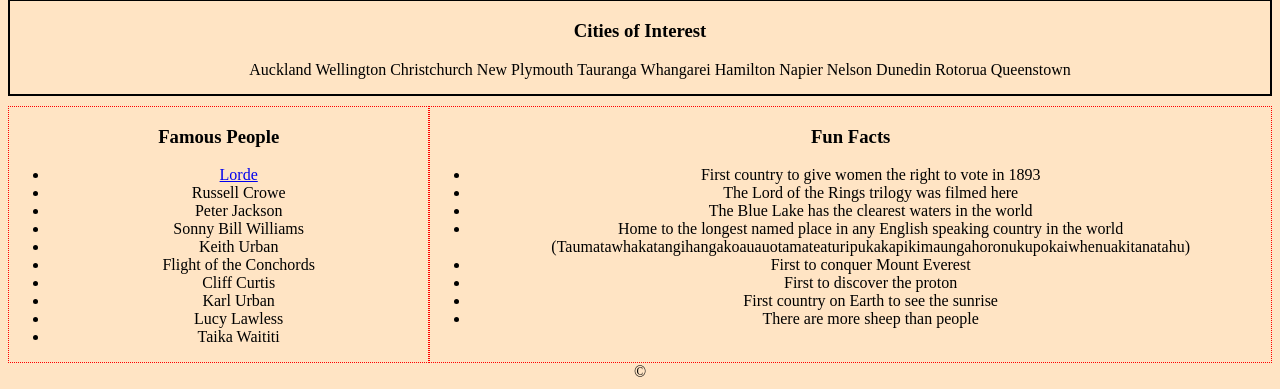
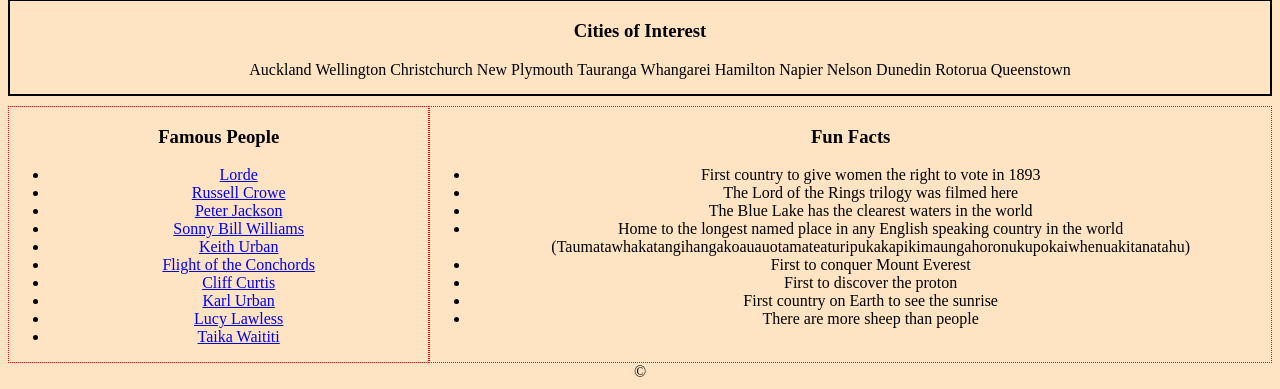
Before and after one commit to BlackTousen/Hello-World, a plain HTML site: page newzealand.html in a window 1280 px wide. Shown: the part 1402-1791 px from the top of the page. Drawn offline with Linux system fonts and the light colour scheme.

Commit message:
fixed anchor tags

```diff
--- a/newzealand.html
+++ b/newzealand.html
@@ -104,15 +104,15 @@
                 <h3>Famous People</h3>
                 <ul>
                     <li><a href="https://en.wikipedia.org/wiki/Lorde">Lorde</a></li>
-                    <li><a href="https://en.wikipedia.org/wiki/Russell_Crowe"></a>Russell Crowe</li>
-                    <li><a href="https://en.wikipedia.org/wiki/Peter_Jackson"></a>Peter Jackson</li>
-                    <li><a href="https://en.wikipedia.org/wiki/Sonny_Bill_Williams"></a>Sonny Bill Williams</li>
-                    <li><a href="https://en.wikipedia.org/wiki/Keith_Urban"></a>Keith Urban</li>
-                    <li><a href="https://en.wikipedia.org/wiki/Flight_of_the_Conchords"></a>Flight of the Conchords</li>
-                    <li><a href="https://en.wikipedia.org/wiki/Cliff_Curtis"></a>Cliff Curtis</li>
-                    <li><a href="https://en.wikipedia.org/wiki/Karl_Urban"></a>Karl Urban</li>
-                    <li><a href="https://en.wikipedia.org/wiki/Lucy_Lawless"></a>Lucy Lawless</li>
-                    <li><a href=https://en.wikipedia.org/wiki/Taika_Waititi"></a>Taika Waititi</li>
+                    <li><a href="https://en.wikipedia.org/wiki/Russell_Crowe">Russell Crowe</a></li>
+                    <li><a href="https://en.wikipedia.org/wiki/Peter_Jackson">Peter Jackson</a></li>
+                    <li><a href="https://en.wikipedia.org/wiki/Sonny_Bill_Williams">Sonny Bill Williams</a></li>
+                    <li><a href="https://en.wikipedia.org/wiki/Keith_Urban">Keith Urban</a></li>
+                    <li><a href="https://en.wikipedia.org/wiki/Flight_of_the_Conchords">Flight of the Conchords</a></li>
+                    <li><a href="https://en.wikipedia.org/wiki/Cliff_Curtis">Cliff Curtis</a></li>
+                    <li><a href="https://en.wikipedia.org/wiki/Karl_Urban">Karl Urban</a></li>
+                    <li><a href="https://en.wikipedia.org/wiki/Lucy_Lawless">Lucy Lawless</a></li>
+                    <li><a href=https://en.wikipedia.org/wiki/Taika_Waititi">Taika Waititi</a></li>
                 </ul>
             </div>
             <div class="funFacts">
```
